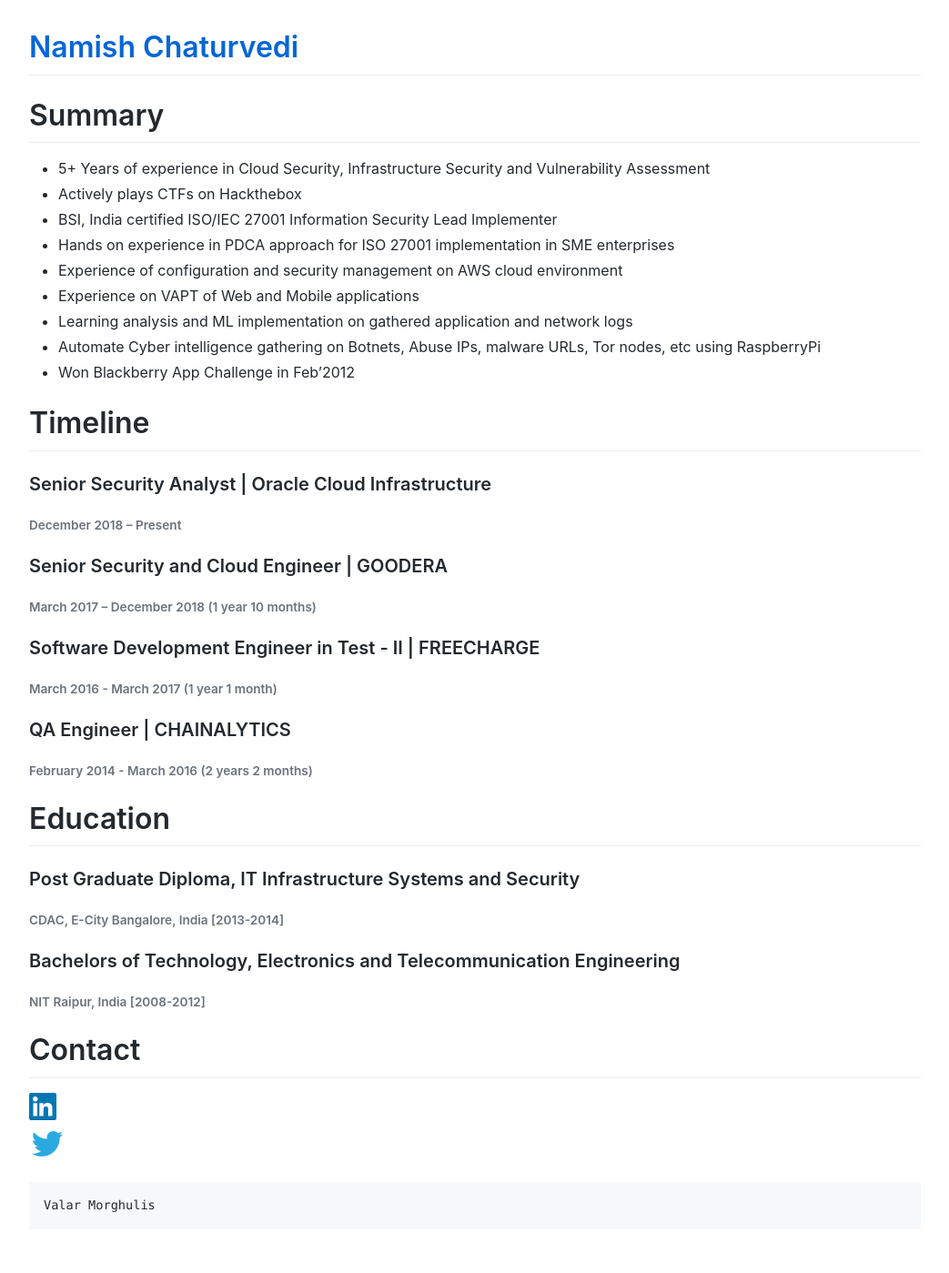
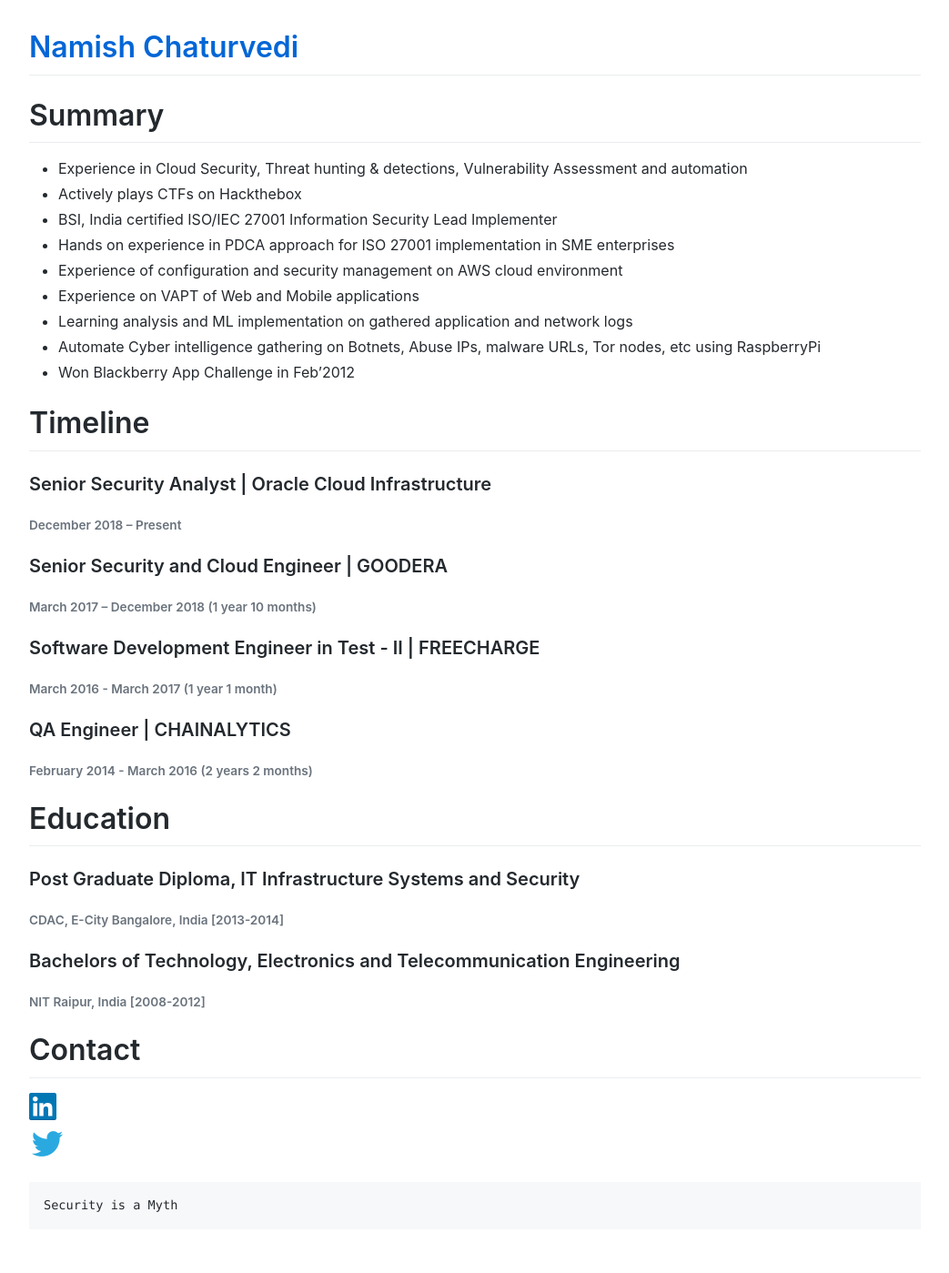
Before and after one commit to namishelex01/namishelex01.github.io, a Jekyll site: the page built from index.md, in a window 1280 px wide. Shown: the whole page at 91% size, without its empty margins (118-1161 px from the left). Built offline with Jekyll 4.4.1, drawn with Linux system fonts in a browser that asks for light colours; comment, search, counter and statistics services are not loaded; our own code applies the rules of GitHub Pages for plain Markdown files.

Commit message:
Update index.md

````diff
--- a/index.md
+++ b/index.md
@@ -4,7 +4,7 @@ layout: default
 
 # Summary
 
-*  5+ Years of experience in Cloud Security, Infrastructure Security and Vulnerability Assessment
+*  Experience in Cloud Security, Threat hunting & detections, Vulnerability Assessment and automation
 *  Actively plays CTFs on Hackthebox
 *  BSI, India certified ISO/IEC 27001 Information Security Lead Implementer
 *  Hands on experience in PDCA approach for ISO 27001 implementation in SME enterprises
@@ -44,5 +44,5 @@ layout: default
 [![Twitter](assets/css/twt.png)](https://twitter.com/namishsir)
 
 ```
-Valar Morghulis
+Security is a Myth
 ```
````
